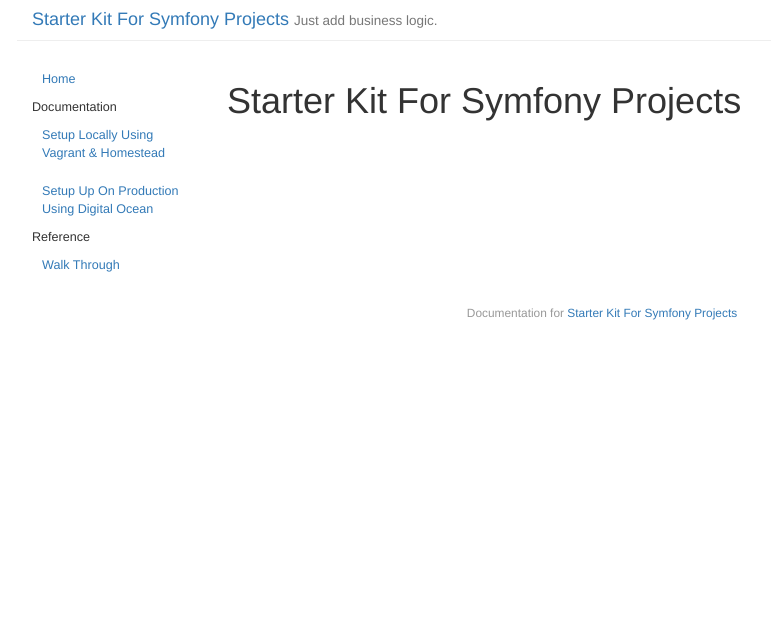
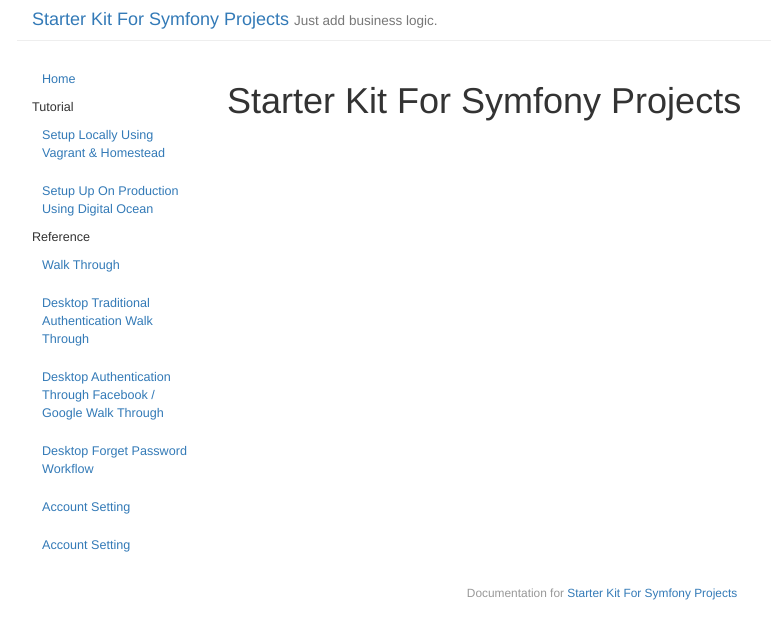
Before and after one commit to phptuts/starterkitforsymfony, a Jekyll site: the page built from docs/index.md, in a window 1280 px wide. Shown: the top 639 px of the page, without its empty margins (38-809 px from the left). Built offline with Jekyll 4.4.1, drawn with Linux system fonts in a browser that asks for light colours.

Commit message:
Adding future pages

```diff
--- /dev/null
+++ b/docs/_posts/2017-07-22-ref-2-desktop-auth.md
@@ -0,0 +1,7 @@
+---
+layout: page
+title: "Desktop Traditional Authentication Walk Through"
+category: ref
+date: 2017-07-22 15:12:31
+order: 2
+---
--- /dev/null
+++ b/docs/_posts/2017-07-22-ref-3-desktop-facebook-google-auth.md
@@ -0,0 +1,7 @@
+---
+layout: page
+title: "Desktop Authentication Through Facebook / Google Walk Through"
+category: ref
+date: 2017-07-22 15:12:31
+order: 3
+---
```
Also changed, not shown: docs/_posts/2017-07-22-ref-4-desktop-forget-password-workflow.md (added, +7 -0 lines), docs/_posts/2017-07-22-ref-5-account-setting.md (added, +7 -0 lines), docs/_posts/2017-07-22-ref-6-admin-user-management.md (added, +7 -0 lines), docs/_posts/2017-07-22-tut-1-setup-local-host.md (renamed from docs/_posts/2017-07-22-doc-1-setup-local-host.md, +1 -1 lines), docs/_posts/2017-07-22-tut-2-setup-production.md (renamed from docs/_posts/2017-07-22-doc-2-setup-production.md, +1 -1 lines), docs/index.md (line endings or trailing spaces).
